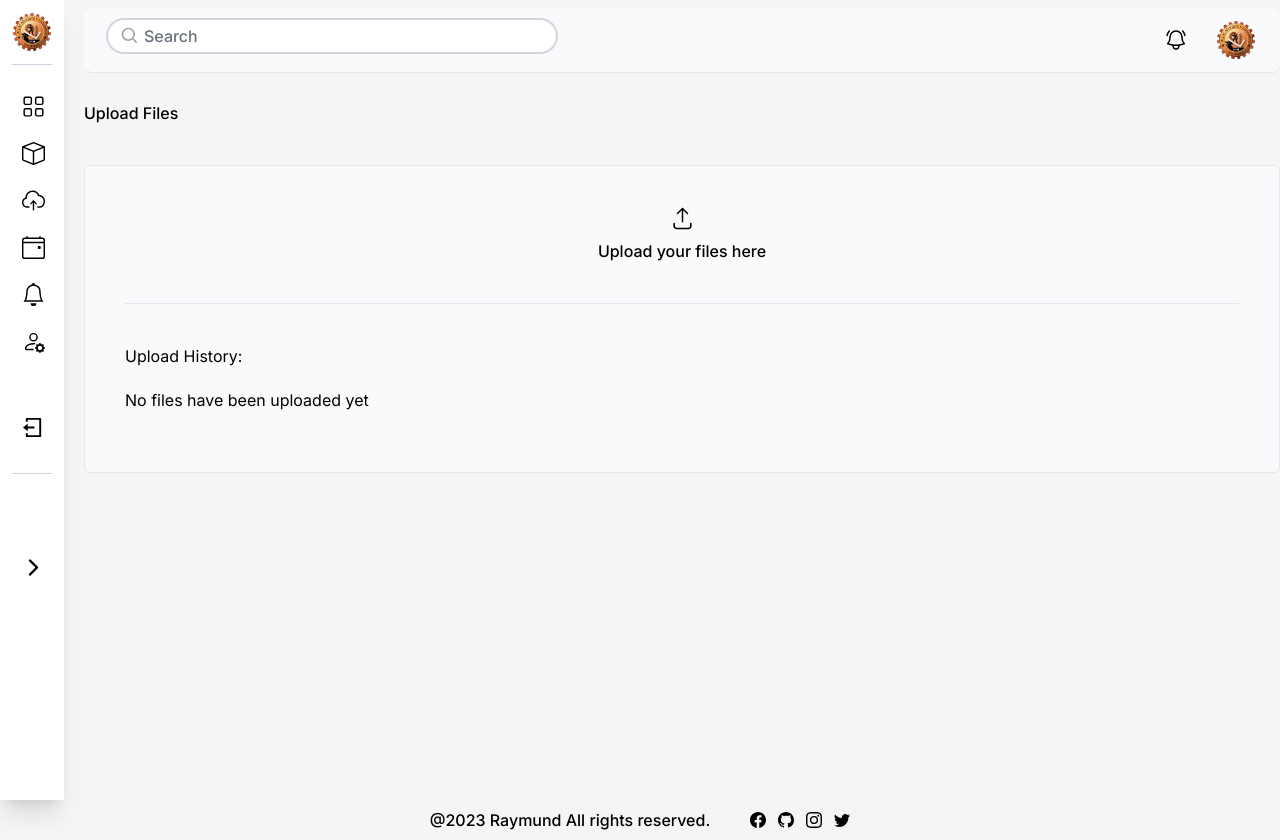
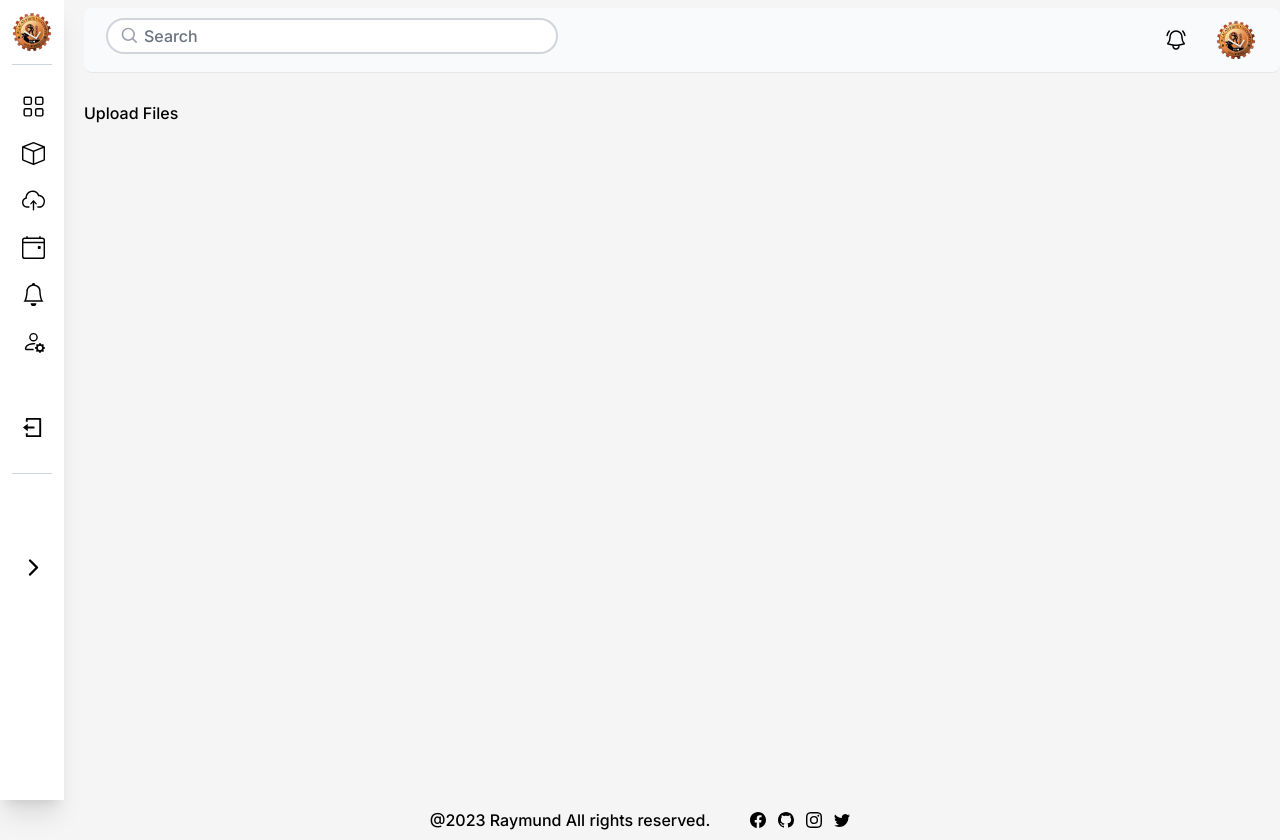
Before and after one commit to Rlapuz/Signatory, a Next.js app: page /upload in a window 1280 px wide. Built offline with nearby package versions, Linux system fonts and the light colour scheme.

Commit message:
Filestack remove

```diff
--- a/app/calendar/page.jsx
+++ b/app/calendar/page.jsx
@@ -17,7 +17,7 @@ const page = () => {
               Calendar
           </main>
           <main className="w-full h-4/5">
-            {/* <Calen /> */}
+            <Calen />
           </main>
       </div>
     </>
--- a/app/upload/page.jsx
+++ b/app/upload/page.jsx
@@ -1,4 +1,3 @@
-import Drag from "../components/drag & drop/Drag";
 import Navbar from "../components/navbar/Navbar";
 
 
@@ -13,7 +12,6 @@ const page = () => {
         <main className=''>
           <h1 className="font-medium">Upload Files</h1>
           <div className='mt-10'>
-            <Drag/>
           </div>
         </main>
       </div>
--- a/package.json
+++ b/package.json
@@ -17,7 +17,6 @@
     "autoprefixer": "10.4.14",
     "eslint": "8.44.0",
     "eslint-config-next": "13.4.8",
-    "filestack-react": "^4.0.1",
     "framer-motion": "^10.12.18",
     "next": "13.4.8",
     "postcss": "8.4.24",
```
Also changed, not shown: 1 other file (tests, documents, lock files or other folders).
